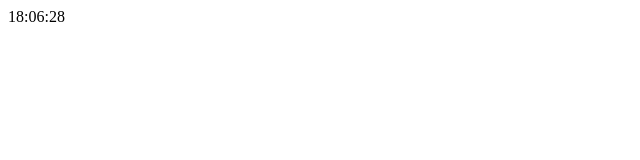
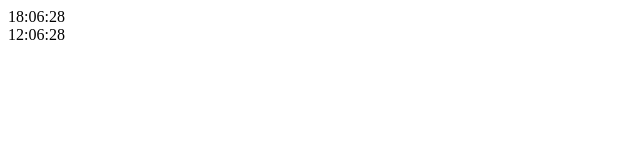
Before and after one commit to ArseniyChepygin/ElectronicClock, a plain HTML site: page index.html in a window 1280 px wide. Shown: the full height of the page, 0-640 px from the left. Drawn offline with Linux system fonts and the light colour scheme.

Commit message:
added Timzone of NY

```diff
--- a/index.html
+++ b/index.html
@@ -7,6 +7,7 @@
 </head>
 <body>
     <div id="clock"></div>
+    <div id="timezone"></div>
 
     <script src="script.js"></script>
 </body>
--- a/script.js
+++ b/script.js
@@ -8,3 +8,15 @@ function updateClock(){
 }
 
 setInterval(updateClock, 1000);
+
+function updateClock_timezone(){
+    const now = new Date();
+    const selectedTimezone = -5; //New York
+    const hours =  String(now.getHours()-1+selectedTimezone).padStart(2, '0');
+    const minutes = String(now.getMinutes()).padStart(2, '0');
+    const seconds = String(now.getSeconds()).padStart(2, '0');
+
+    document.getElementById('timezone').textContent = `${hours}:${minutes}:${seconds}`;
+}
+
+setInterval(updateClock_timezone, 1000);
```
